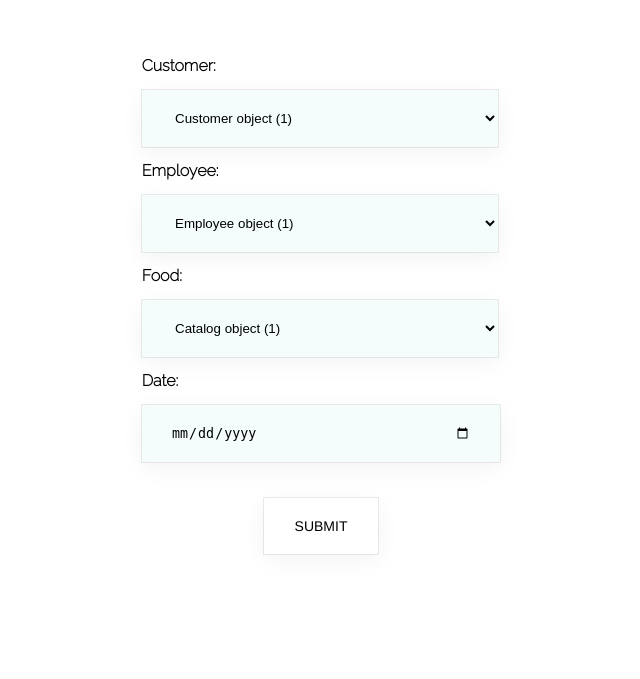
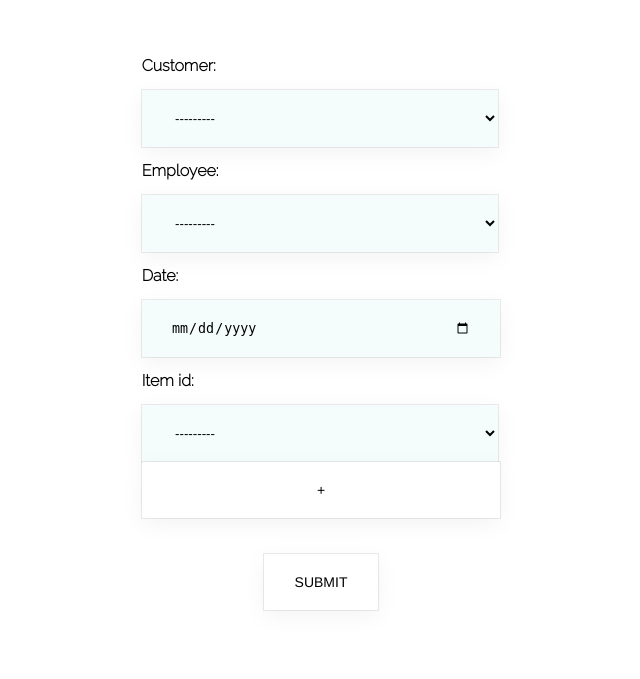
Before and after one commit to PsimonL/Restaurant-Management-System, a Django app: page /order_panel in a window 1280 px wide. Shown: the part 158-837 px from the top of the page, without its empty margins (319-959 px from the left). Before the commit the page ends 713 px from the top, so only its background shows below. Run offline with Django 3.2, Linux system fonts and the light colour scheme; data comes from the database, SQL or seed files in the repository.

Commit message:
features

```diff
--- a/apps/restaurant-base/app/forms.py
+++ b/apps/restaurant-base/app/forms.py
@@ -1,5 +1,5 @@
-from django.forms import ModelForm, TextInput, Select, DateInput
-from .models import Customer, Catalog, Order, Employee
+from django.forms import ModelForm, TextInput, Select, DateInput,formset_factory,ModelChoiceField
+from .models import Customer, Catalog, Order, Employee,OrderItem
 
 
 class CustomerForm(ModelForm):
@@ -41,16 +41,28 @@
             'employee_name': TextInput()
         }
 
+class CatalogChoiceField(ModelChoiceField):
+    def label_from_instance(self, obj):
+        return obj.catalog_dish
+class CustomerChoiceField(ModelChoiceField):
+    def label_from_instance(self, obj):
+        return obj.customer_name
+class EmployeeChoiceField(ModelChoiceField):
+    def label_from_instance(self, obj):
+        return obj.areaCode
 
 class OrderForm(ModelForm):
+    def __init__(self, *args, **kwargs):
+        super().__init__(*args, **kwargs)
+        self.fields['customer'] = CustomerChoiceField(queryset=Customer.objects.all(), required=True)
+        self.fields['employee'] = EmployeeChoiceField(queryset=Employee.objects.all(), required=True)
+        self.fields['item_id'] = CatalogChoiceField(queryset=Catalog.objects.all(), required=True)
+
     class Meta:
         model = Order
         fields = '__all__'
         widgets = {
-            'customer': Select(),
-            'employee': Select(),
-            'food': Select(),
             'date': DateInput(format='%d/%m/%Y', attrs={
                 'type': 'date'
-            })
+            }),
         }
--- a/apps/restaurant-base/app/templates/order_panel.html
+++ b/apps/restaurant-base/app/templates/order_panel.html
@@ -3,14 +3,20 @@
 <!DOCTYPE html>
 <html lang="pl">
   <head>
-        <meta charset="UTF-8">
-        <meta http-equiv="X-UA_Compatible" content="IE-Edge">
-        <meta name="viewport" content="width=device-width, initial-scale=1.0">
-        <link rel="preconnect" href="https://fonts.googleapis.com">
-        <link rel="preconnect" href="https://fonts.gstatic.com" crossorigin>
-        <link rel="stylesheet" href="https://fonts.googleapis.com/css2?family=Material+Symbols+Outlined:opsz,wght,FILL,GRAD@48,400,0,0" />
-        <link href="https://fonts.googleapis.com/css2?family=Raleway:wght@200&display=swap" rel="stylesheet">
-        <link rel="stylesheet" href="{% static 'css/style.css' %}">
+    <meta charset="UTF-8" />
+    <meta http-equiv="X-UA_Compatible" content="IE-Edge" />
+    <meta name="viewport" content="width=device-width, initial-scale=1.0" />
+    <link rel="preconnect" href="https://fonts.googleapis.com" />
+    <link rel="preconnect" href="https://fonts.gstatic.com" crossorigin />
+    <link
+      rel="stylesheet"
+      href="https://fonts.googleapis.com/css2?family=Material+Symbols+Outlined:opsz,wght,FILL,GRAD@48,400,0,0"
+    />
+    <link
+      href="https://fonts.googleapis.com/css2?family=Raleway:wght@200&display=swap"
+      rel="stylesheet"
+    />
+    <link rel="stylesheet" href="{% static 'css/style.css' %}" />
     <title>Order Panel</title>
   </head>
 </html>
@@ -18,23 +24,61 @@
 <body>
   <div>
     <div class="header">
-            <div style="display:flex; justify-content: left;">
-                <a href="/" style="text-decoration: none; cursor: pointer; padding: 0;">
-                    <button class="button-48" style="box-shadow: none;">
+      <div style="display: flex; justify-content: left">
+        <a href="/" style="text-decoration: none; cursor: pointer; padding: 0">
+          <button class="button-48" style="box-shadow: none">
             <span class="material-symbols-outlined">arrow_back</span>
           </button>
         </a>
       </div>
-            <h1 style="margin-top: 0;">Customer Panel</h1>
+      <h1 style="margin-top: 0">Customer Panel</h1>
       <p>Fill form below to register the new order.</p>
     </div>
+    <script>
+      var formCount = 1; // Counter to keep track of the form field count
+
+      // Add click event handler to the plus icon
+      function addFormField() {
+        formCount++;
+        var container = document.getElementById('nextFields');
+        var newSelect = document.createElement('select');
+        newSelect.name = 'item_id_' + formCount;
+
+        var originalSelect = document.getElementById('id_item_id');
+        for (var i = 0; i < originalSelect.options.length; i++) {
+          var option = document.createElement('option');
+          option.value = originalSelect.options[i].value;
+          option.text = originalSelect.options[i].text;
+          newSelect.appendChild(option);
+        }
+
+        container.appendChild(newSelect);
+      }
+    </script>
     <form action="" method="post" class="content">
-            <div style="display: grid; align-items: center;">
-                {% csrf_token %}
-                {{ form_order }}
+      <div id="nextFields" style="display: grid; align-items: center">
+        {% csrf_token %} {{ form_order }}
       </div>
-            <div style="display: flex; justify-content: center; align-items: center; padding: 10%;">
-                <button class="button-48" role="button" type="submit"><span class="text">Submit</span></button>
+      <button
+        id="addField"
+        class="button-48"
+        type="button"
+        onclick="addFormField()"
+      >
+        +
+      </button>
+
+      <div
+        style="
+          display: flex;
+          justify-content: center;
+          align-items: center;
+          padding: 10%;
+        "
+      >
+        <button class="button-48" role="button" type="submit">
+          <span class="text">Submit</span>
+        </button>
       </div>
     </form>
   </div>
--- a/apps/restaurant-base/app/views.py
+++ b/apps/restaurant-base/app/views.py
@@ -2,8 +2,8 @@
 from django.http import JsonResponse
 from .forms import CustomerForm, FoodForm, OrderForm, EmployeeForm
 from .data_processing import Calculator
-from .models import Order, Customer, Catalog, Employee
-
+from .models import Order, Customer, Catalog, Employee,OrderItem
+import json
 
 def index(request):
     form_food = FoodForm(prefix='form_food')
@@ -76,20 +76,39 @@
 
 
 def order_endpoint(request):
-    orders = Order.objects.all()
-    data = {
-        'order': [
-            {
-                'id': "O" + str(order.id),
-                'date': order.date,
-                'customer_id': "C" + str(order.customer_id),
-                'employee_id': "E" + str(order.employee_id),
-                'food_id': order.food_id
-            }
-            for order in orders
-        ]
-    }
-    return JsonResponse(data=data)
+    if request.method == 'POST':
+        data = json.loads(request.body)
+        form = OrderForm(data)
+
+        if form.is_valid():
+            new_order = form.save()  # This creates a new Order instance
+
+            for key, value in data.items():
+                if key.startswith('item_id'):
+                    try:
+                        item = Catalog.objects.get(id=value)
+                        OrderItem.objects.create(orderId=new_order, itemId=item)
+                    except Catalog.DoesNotExist:
+                        return JsonResponse({'error': f'No Catalog item with id {value} found.'}, status=400)
+
+            return JsonResponse({'message': 'Order and OrderItems created successfully.'}, status=201)
+        else:
+            return JsonResponse({'errors': form.errors}, status=400)
+
+    elif request.method == 'GET':
+        orders = Order.objects.all()
+        data = {
+            'order': [
+                {
+                    'id': "O" + str(order.id),
+                    'date': order.date,
+                    'customer_id': "C" + str(order.customer_id),
+                    'employee_id': "E" + str(order.employee_id)
+                }
+                for order in orders
+            ]
+        }
+        return JsonResponse(data=data)
 
 
 def customer_endpoint(request):
--- a/apps/restaurant-base/static/css/style.css
+++ b/apps/restaurant-base/static/css/style.css
@@ -20,7 +20,8 @@
   width: 300px;
   padding: 1.5em 2.2em;
   line-height: 1em;
-    box-shadow: rgba(0, 0, 0, 0.05) 0px 6px 24px 0px, rgba(0, 0, 0, 0.08) 0px 0px 0px 1px;
+  box-shadow: rgba(0, 0, 0, 0.05) 0px 6px 24px 0px,
+    rgba(0, 0, 0, 0.08) 0px 0px 0px 1px;
   border: 0;
 }
 
@@ -29,7 +30,8 @@
   width: 356px;
   padding: 1.5em 2.2em;
   line-height: 1em;
-    box-shadow: rgba(0, 0, 0, 0.05) 0px 6px 24px 0px, rgba(0, 0, 0, 0.08) 0px 0px 0px 1px;
+  box-shadow: rgba(0, 0, 0, 0.05) 0px 6px 24px 0px,
+    rgba(0, 0, 0, 0.08) 0px 0px 0px 1px;
   border: 0;
 }
 
@@ -51,7 +53,7 @@
 }
 
 p {
-    font-family: Clarkson,Helvetica,sans-serif;
+  font-family: Clarkson, Helvetica, sans-serif;
   font-weight: 100;
   line-height: 1.5em;
   text-decoration: none;
@@ -64,13 +66,13 @@
 
 .button-48 {
   appearance: none;
-  background-color: #FFFFFF;
+  background-color: #ffffff;
   border-width: 0;
   box-sizing: border-box;
   color: #000000;
   cursor: pointer;
   display: inline-block;
-  font-family: Clarkson,Helvetica,sans-serif;
+  font-family: Clarkson, Helvetica, sans-serif;
   font-size: 14px;
   font-weight: 500;
   letter-spacing: 0;
@@ -84,8 +86,11 @@
   text-decoration: none;
   text-rendering: geometricprecision;
   text-transform: uppercase;
-  transition: opacity 300ms cubic-bezier(.694, 0, 0.335, 1),background-color 100ms cubic-bezier(.694, 0, 0.335, 1),color 100ms cubic-bezier(.694, 0, 0.335, 1);
-  box-shadow: rgba(0, 0, 0, 0.05) 0px 6px 24px 0px, rgba(0, 0, 0, 0.08) 0px 0px 0px 1px;
+  transition: opacity 300ms cubic-bezier(0.694, 0, 0.335, 1),
+    background-color 100ms cubic-bezier(0.694, 0, 0.335, 1),
+    color 100ms cubic-bezier(0.694, 0, 0.335, 1);
+  box-shadow: rgba(0, 0, 0, 0.05) 0px 6px 24px 0px,
+    rgba(0, 0, 0, 0.08) 0px 0px 0px 1px;
   user-select: none;
   -webkit-user-select: none;
   touch-action: manipulation;
@@ -94,17 +99,18 @@
 }
 
 .button-48:before {
-  animation: opacityFallbackOut .5s step-end forwards;
+  animation: opacityFallbackOut 0.5s step-end forwards;
   backface-visibility: hidden;
-  background-color: #EBEBEB;
+  background-color: #ebebeb;
   clip-path: polygon(-1% 0, 0 0, -25% 100%, -1% 100%);
-  content: "";
+  content: '';
   height: 100%;
   left: 0;
   position: absolute;
   top: 0;
   transform: translateZ(0);
-  transition: clip-path .5s cubic-bezier(.165, 0.84, 0.44, 1), -webkit-clip-path .5s cubic-bezier(.165, 0.84, 0.44, 1);
+  transition: clip-path 0.5s cubic-bezier(0.165, 0.84, 0.44, 1),
+    -webkit-clip-path 0.5s cubic-bezier(0.165, 0.84, 0.44, 1);
   width: 100%;
 }
 
@@ -114,7 +120,7 @@
 }
 
 .button-48:after {
-  background-color: #FFFFFF;
+  background-color: #ffffff;
 }
 
 .button-48 span {
@@ -122,8 +128,8 @@
   position: relative;
 }
 
-.inputContainer{
-  display:flex;
+.inputContainer {
+  display: flex;
   justify-content: center;
   align-items: center;
   margin: 0px;
@@ -145,37 +151,42 @@
   opacity: 1;
 }
 
-td{
+td {
   border: 1px solid black;
   text-align: center;
   font-size: 2rem;
   padding: 8px;
 }
-tr{
+tr {
   background-color: #f2f2f2;
-    display:flex;
+  display: flex;
 }
 tr:nth-child(even) {
   background-color: #ffffff;
 }
-.id{
+.id {
   width: 45px;
-}.date{
+}
+.date {
   width: 305px;
 }
 
-.customer_id{
+.customer_id {
   width: 176px;
 }
-.employee_id{
+.employee_id {
   width: 183px;
 }
-.food_id{
+.food_id {
   width: 118px;
 }
 
+.addField {
+  width: 40px;
+}
+
 table {
-  border-color: #FFFFFF;
+  border-color: #ffffff;
 }
 
 tr {
@@ -183,7 +194,8 @@
 }
 
 td {
-  font-family: Clarkson,Helvetica,sans-serif;
-  box-shadow: rgba(0, 0, 0, 0.05) 0px 6px 24px 0px, rgba(0, 0, 0, 0.08) 0px 0px 0px 1px;
+  font-family: Clarkson, Helvetica, sans-serif;
+  box-shadow: rgba(0, 0, 0, 0.05) 0px 6px 24px 0px,
+    rgba(0, 0, 0, 0.08) 0px 0px 0px 1px;
   font-size: 14px;
 }
```
Also changed, not shown: apps/restaurant-base/app/models.py (+12 -4 lines), apps/restaurant-base/db.sqlite3. Lines whose indentation alone changed are shown as unchanged.
